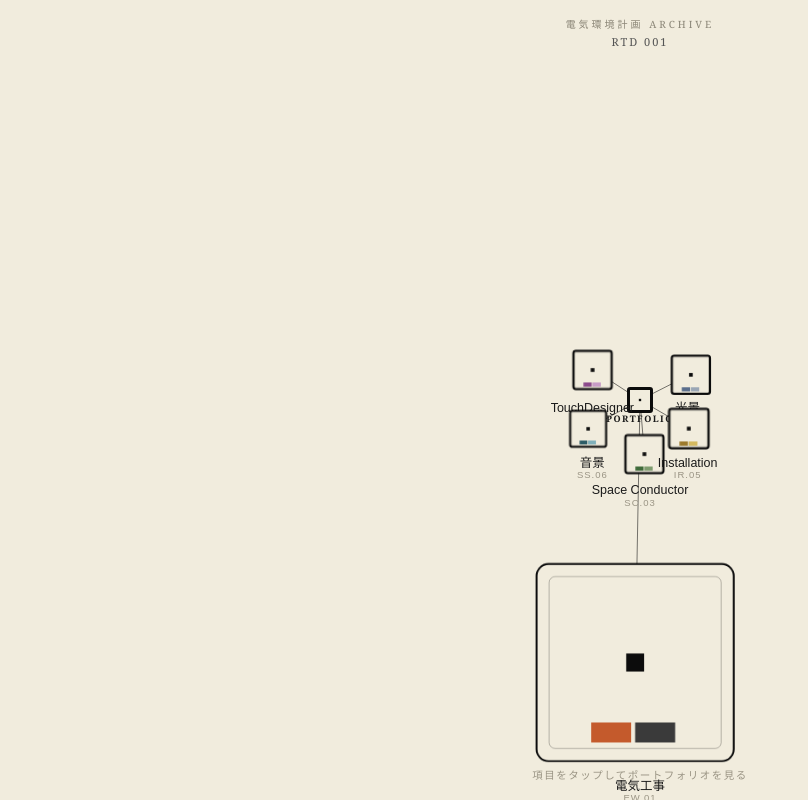
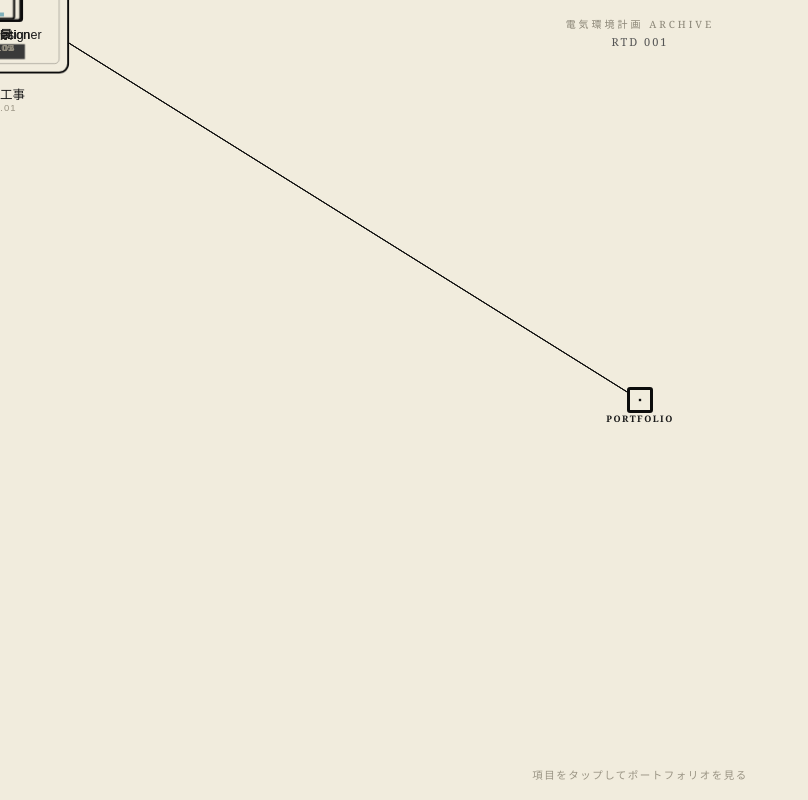
Before and after one commit to ssetagayahm-lab/my-portfolio, a React (Vite) app: page / in a window 1280 px wide. Shown: the whole page, without its empty margins (0-808 px from the left). Built offline with nearby package versions, Linux system fonts and the light colour scheme.

Commit message:
Update PortfolioMindMap.jsx

```diff
--- a/src/PortfolioMindMap.jsx
+++ b/src/PortfolioMindMap.jsx
@@ -125,15 +125,23 @@ const NODES = [
 ];
 
 // 登録した写真の枚数に応じて四角のサイズを決める
-const BASE_SIZE = 40; // 写真が最少の項目のサイズ
-const SIZE_STEP = 7; // 写真1枚増えるごとに大きくなる量
-const MIN_PHOTO_COUNT = Math.min(...NODES.map((n) => n.photos.length));
-function nodeSize(n) {
-  return BASE_SIZE + (n.photos.length - MIN_PHOTO_COUNT) * SIZE_STEP;
-}
+
+
 const MAX_NODE_SIZE = Math.max(...NODES.map(nodeSize));
 
 // ── レコードラベル風スクエア ────────────────────────────────
+const BASE_SIZE = 40; // 写真が最少の項目のサイズ
+const SIZE_STEP = 7; // 写真1枚増えるごとに大きくなる量
+const MAX_SIZE = BASE_SIZE * 4; // 最大でも基準サイズの4倍まで
+const MIN_PHOTO_COUNT = Math.min(...NODES.map((n) => n.photos.length));
+function nodeSize(n) {
+  return Math.min(
+    MAX_SIZE,
+    BASE_SIZE + (n.photos.length - MIN_PHOTO_COUNT) * SIZE_STEP
+  );
+}
+
+
 function VinylLabel({ size = 96, node, isCenter = false }) {
   const inset = size * 0.07;
   const holeSize = size * 0.09;
```
